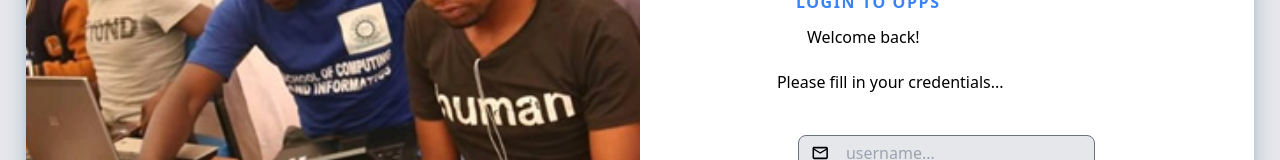
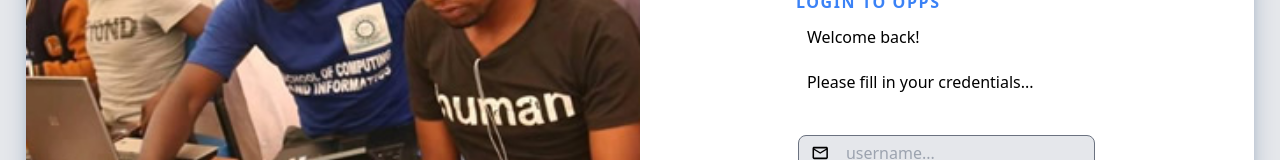
Before and after one commit to Binary-Brigades/OPPS-Frontend, a React (Vite) app: page /login in a window 1280 px wide. Shown: the part 261-421 px from the top of the page. Built offline with nearby package versions, Linux system fonts and the light colour scheme.

Commit message:
Add :add authentication handlers

```diff
--- a/src/pages/Login.jsx
+++ b/src/pages/Login.jsx
@@ -74,8 +74,8 @@ function Login() {
               <p className="text-left  text-md ml-[50px] mb-[-60px] w-full ">
                 Welcome back!
               </p>
-              <p className="text-left  text-md md:ml-[-10px]  mb-[-40px] w-full ml-[50px]">
-                {" "}
+              <p className="text-left  text-md md:ml-[50px]  mb-[-40px] w-full ml-[50px] ">
+
                 Please fill in your credentials...
               </p>
               <div className="flex flex-col justify-center w-[90%] text-start">
```
